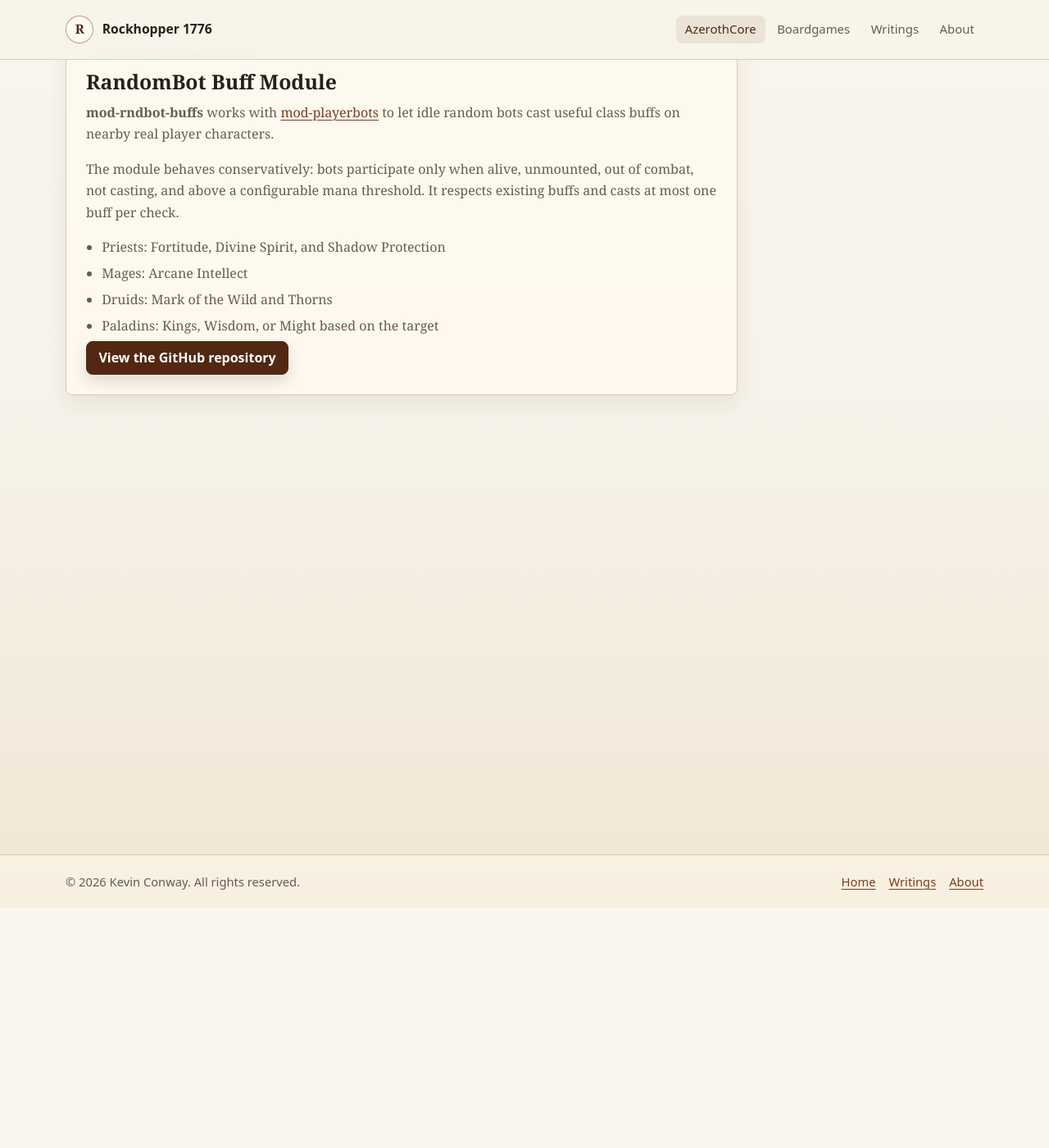
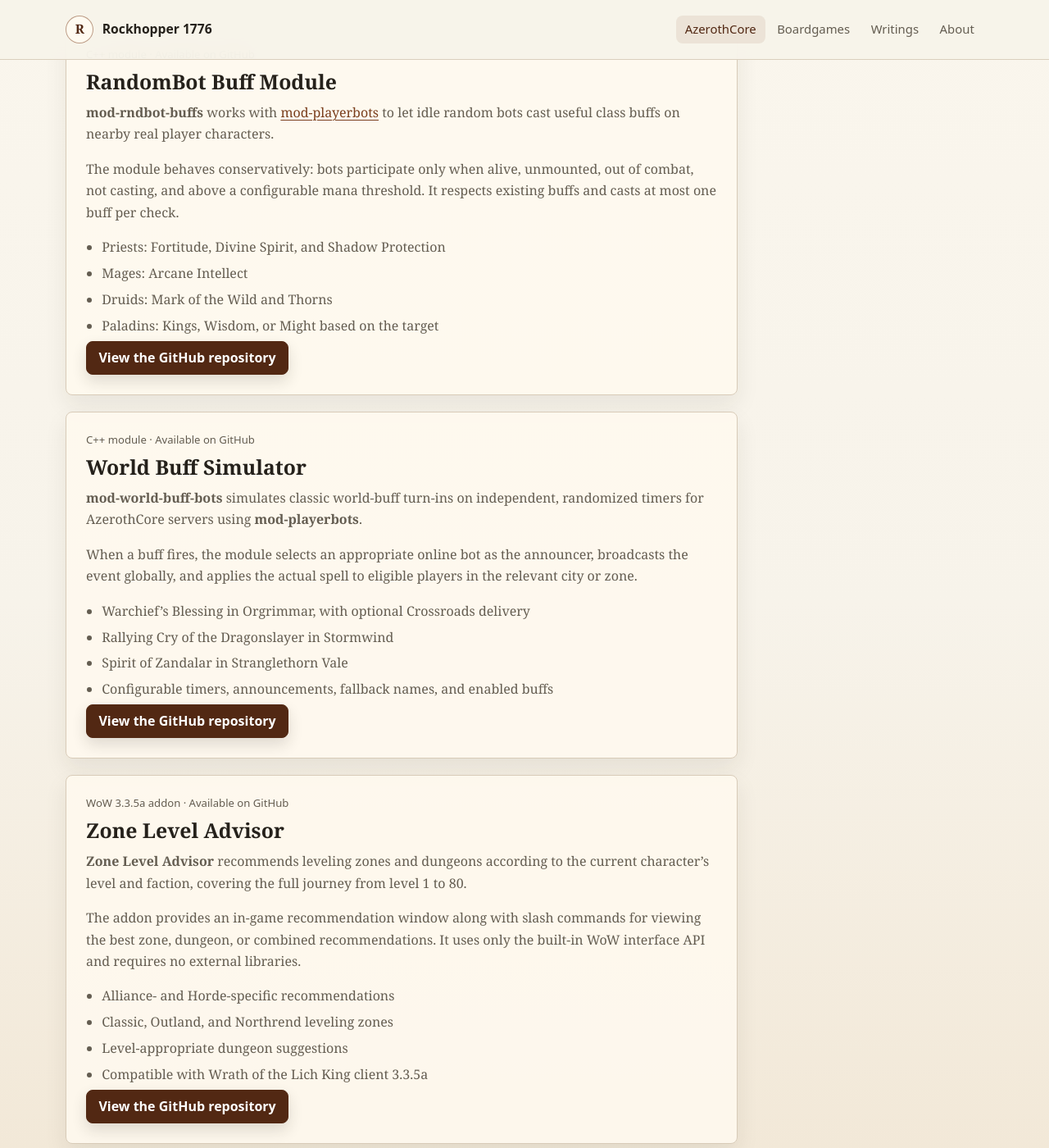
Before and after one commit to Rockhopper1776/rockhopper1776.github.io, a Jekyll site: the page built from azerothcore.html, in a window 1280 px wide and 1400 px high, scrolled down 293 px. Shown: the whole window at 82% size. Built offline with Jekyll 4.4.1, drawn with Linux system fonts in a browser that asks for light colours.

Commit message:
azerothcore update

```diff
--- a/azerothcore.html
+++ b/azerothcore.html
@@ -35,4 +35,45 @@
     </ul>
     <a class="button button-compact" href="https://github.com/Rockhopper1776/mod-rndbot-buffs">View the GitHub repository</a>
   </article>
+
+  <article class="content-list-item">
+    <p class="item-meta">C++ module · Available on GitHub</p>
+    <h2>World Buff Simulator</h2>
+    <p>
+      <strong>mod-world-buff-bots</strong> simulates classic world-buff turn-ins on independent,
+      randomized timers for AzerothCore servers using <strong>mod-playerbots</strong>.
+    </p>
+    <p>
+      When a buff fires, the module selects an appropriate online bot as the announcer, broadcasts
+      the event globally, and applies the actual spell to eligible players in the relevant city or zone.
+    </p>
+    <ul class="clean-list">
+      <li>Warchief’s Blessing in Orgrimmar, with optional Crossroads delivery</li>
+      <li>Rallying Cry of the Dragonslayer in Stormwind</li>
+      <li>Spirit of Zandalar in Stranglethorn Vale</li>
+      <li>Configurable timers, announcements, fallback names, and enabled buffs</li>
+    </ul>
+    <a class="button button-compact" href="https://github.com/Rockhopper1776/mod-world-buff-bots">View the GitHub repository</a>
+  </article>
+
+  <article class="content-list-item">
+    <p class="item-meta">WoW 3.3.5a addon · Available on GitHub</p>
+    <h2>Zone Level Advisor</h2>
+    <p>
+      <strong>Zone Level Advisor</strong> recommends leveling zones and dungeons according to the
+      current character’s level and faction, covering the full journey from level 1 to 80.
+    </p>
+    <p>
+      The addon provides an in-game recommendation window along with slash commands for viewing
+      the best zone, dungeon, or combined recommendations. It uses only the built-in WoW interface
+      API and requires no external libraries.
+    </p>
+    <ul class="clean-list">
+      <li>Alliance- and Horde-specific recommendations</li>
+      <li>Classic, Outland, and Northrend leveling zones</li>
+      <li>Level-appropriate dungeon suggestions</li>
+      <li>Compatible with Wrath of the Lich King client 3.3.5a</li>
+    </ul>
+    <a class="button button-compact" href="https://github.com/Rockhopper1776/ZoneLevelAdvisor">View the GitHub repository</a>
+  </article>
 </section>
```
